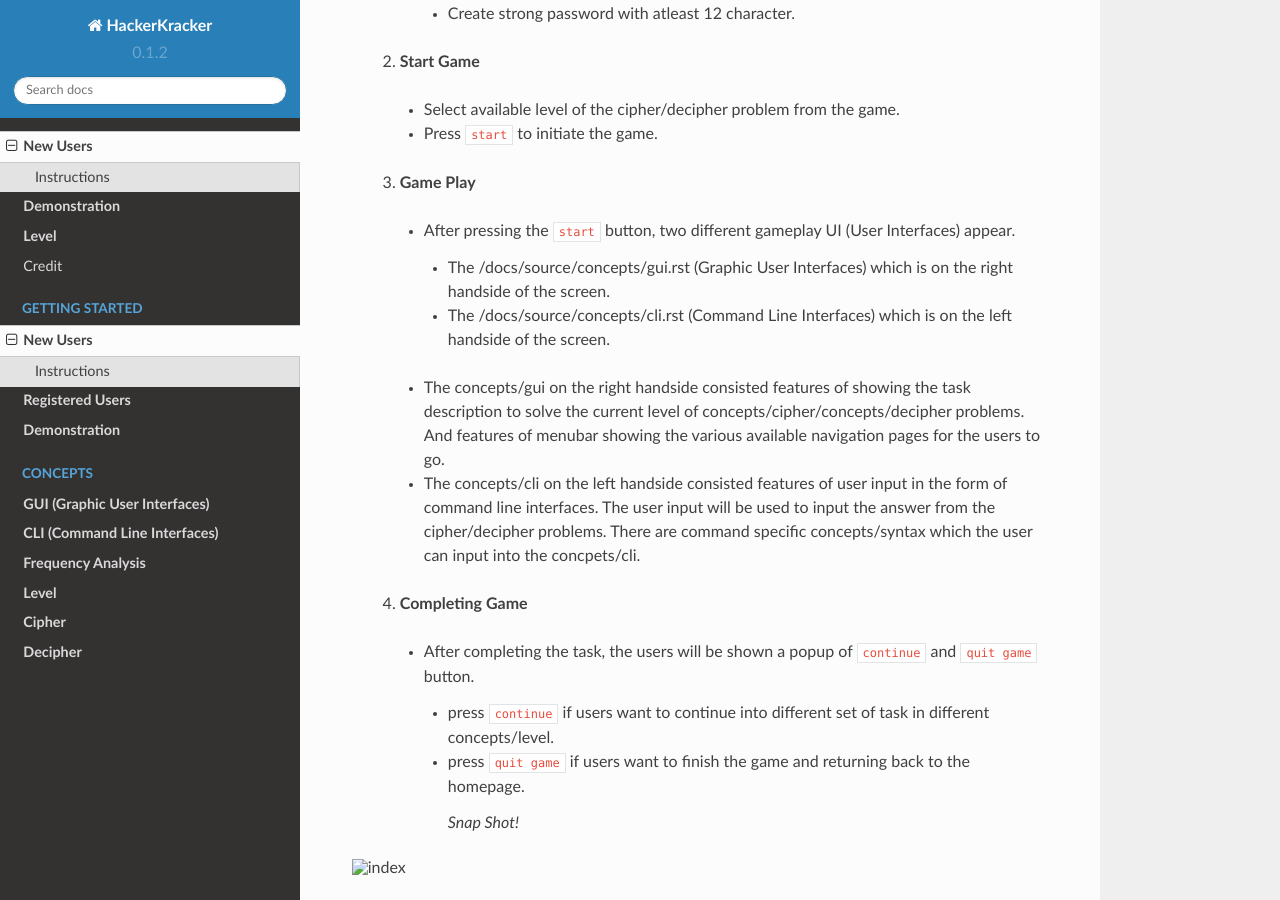
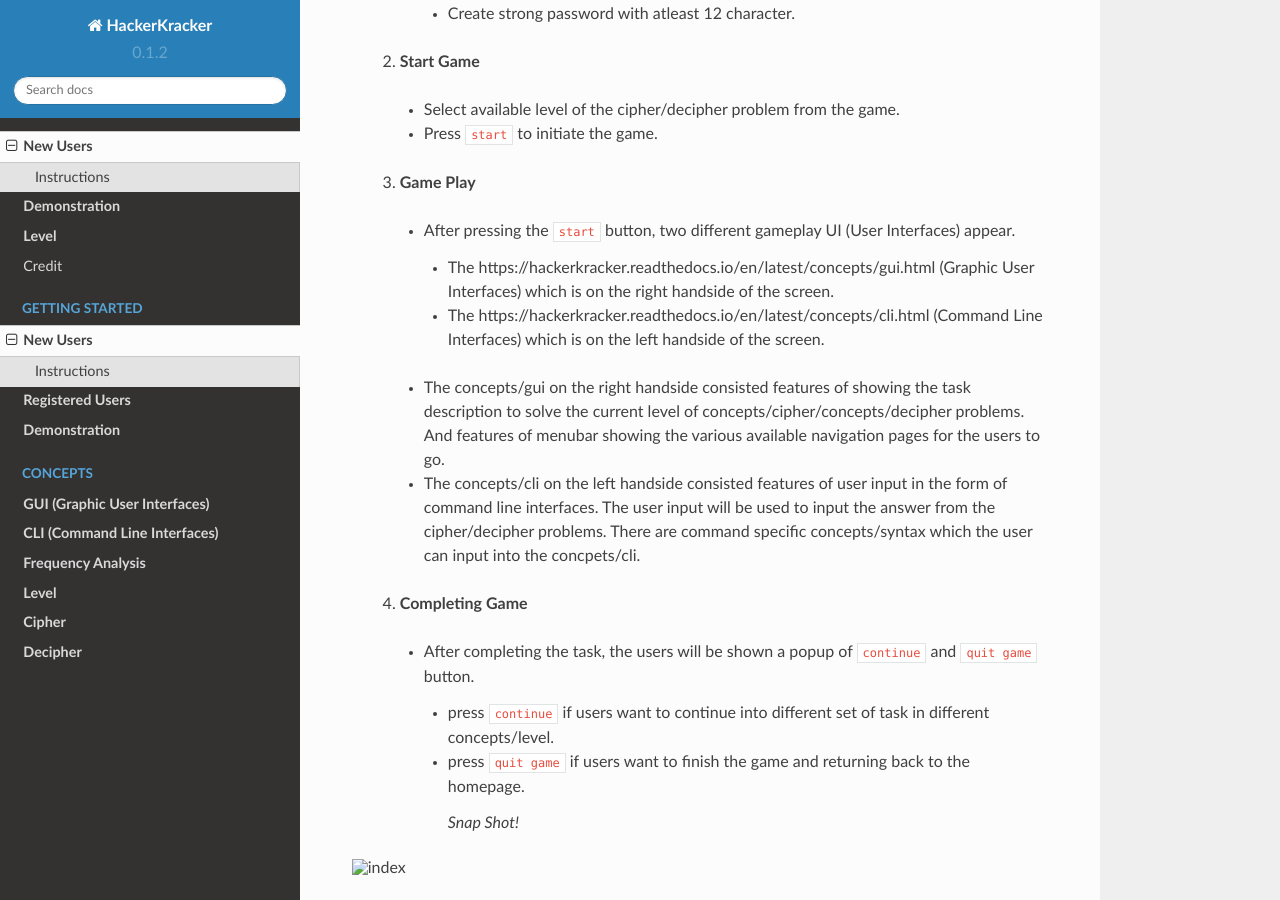
Before and after one commit to techwithbob/HackerKracker, a Sphinx documentation site: the page built from docs/source/instructions/newuser.rst, in a window 1280 px wide and 900 px high, scrolled down 353 px. Built offline with Sphinx 7.4.7 and the Read the Docs theme 2.0.0, drawn with Linux system fonts in a browser that asks for light colours.

Commit message:
Update newuser.rst

```diff
--- a/docs/source/instructions/newuser.rst
+++ b/docs/source/instructions/newuser.rst
@@ -13,8 +13,8 @@
    - Press ``start`` to initiate the game.
  3. **Game Play**
    - After pressing the ``start`` button, two different gameplay UI (User Interfaces) appear.
-    - The :doc:`/docs/source/concepts/gui.rst` (Graphic User Interfaces) which is on the right handside of the screen.
-    - The :doc:`/docs/source/concepts/cli.rst` (Command Line Interfaces) which is on the left handside of the screen.
+    - The :doc:`https://hackerkracker.readthedocs.io/en/latest/concepts/gui.html` (Graphic User Interfaces) which is on the right handside of the screen.
+    - The :doc:`https://hackerkracker.readthedocs.io/en/latest/concepts/cli.html` (Command Line Interfaces) which is on the left handside of the screen.
    - The :doc:`concepts/gui` on the right handside consisted features of showing the task description
      to solve the current level of :doc:`concepts/cipher`/:doc:`concepts/decipher` problems. And features of menubar
      showing the various available navigation pages for the users to go.
```
